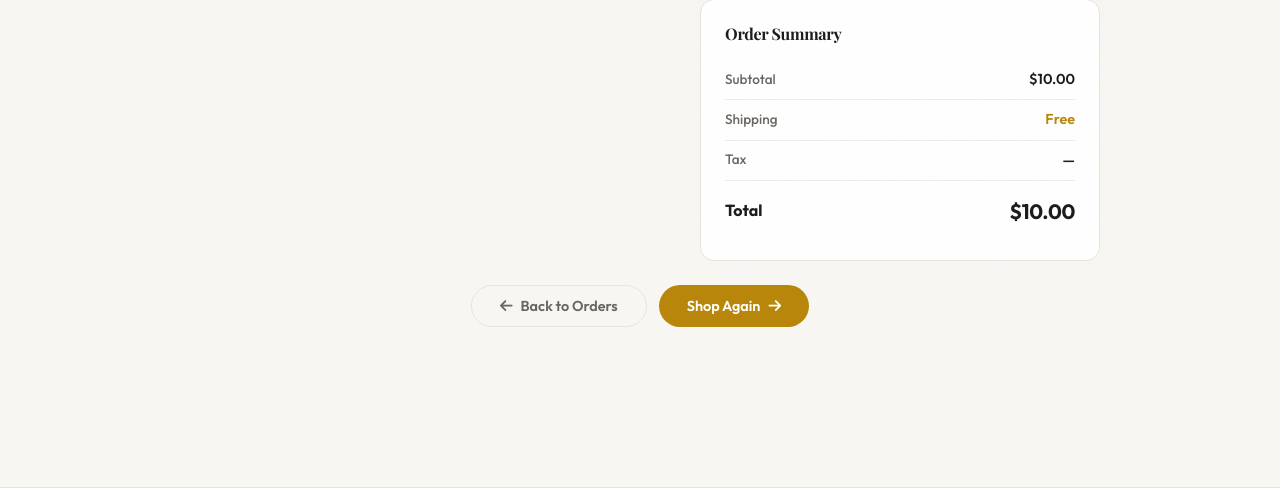
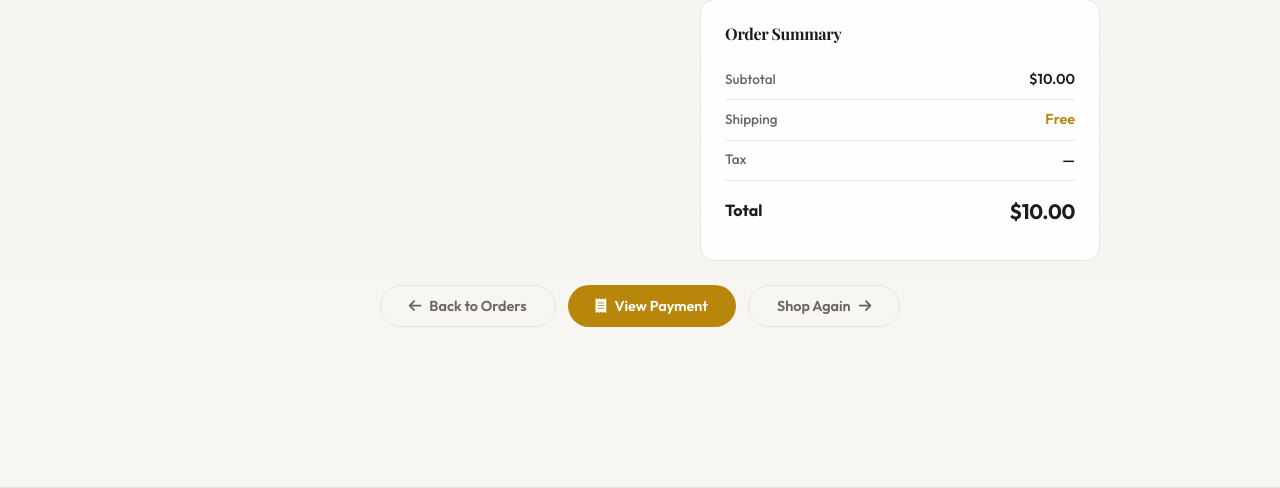
Before and after one commit to Musthak2004/E-commerce-Website, a Django app: page /orders/1/ in a window 1280 px wide. Shown: the part 521-1009 px from the top of the page. Run offline with Django 5.2, Linux system fonts and the light colour scheme; a user stored in the database is signed in; tables that the repository leaves empty hold one stand-in row (values such as "Sample post"); grey boxes marked "Sample" are stand-in pictures; one stand-in notice (Sample message) is shown; some web fonts are replaced.

Commit message:
Fix navigation gap and template bugs across order and payment pages

```diff
--- a/orders/templates/orders/order_detail.html
+++ b/orders/templates/orders/order_detail.html
@@ -421,7 +421,16 @@
       <a href="{% url 'orders:order_list' %}" class="btn btn-secondary">
         <i class="fas fa-arrow-left"></i> Back to Orders
       </a>
-      <a href="{% url 'products:product_list' %}" class="btn btn-primary">
+      {% if not order.payment %}
+        <a href="{% url 'payments:payment_create' order.id %}" class="btn btn-primary">
+          <i class="fas fa-lock"></i> Proceed to Payment
+        </a>
+      {% else %}
+        <a href="{% url 'payments:payment_detail' order.payment.id %}" class="btn btn-primary">
+          <i class="fas fa-receipt"></i> View Payment
+        </a>
+      {% endif %}
+      <a href="{% url 'products:product_list' %}" class="btn btn-secondary">
         Shop Again <i class="fas fa-arrow-right"></i>
       </a>
     </div>
```
Also changed, not shown: payments/templates/payments/payment_form.html (+4 -3 lines).
